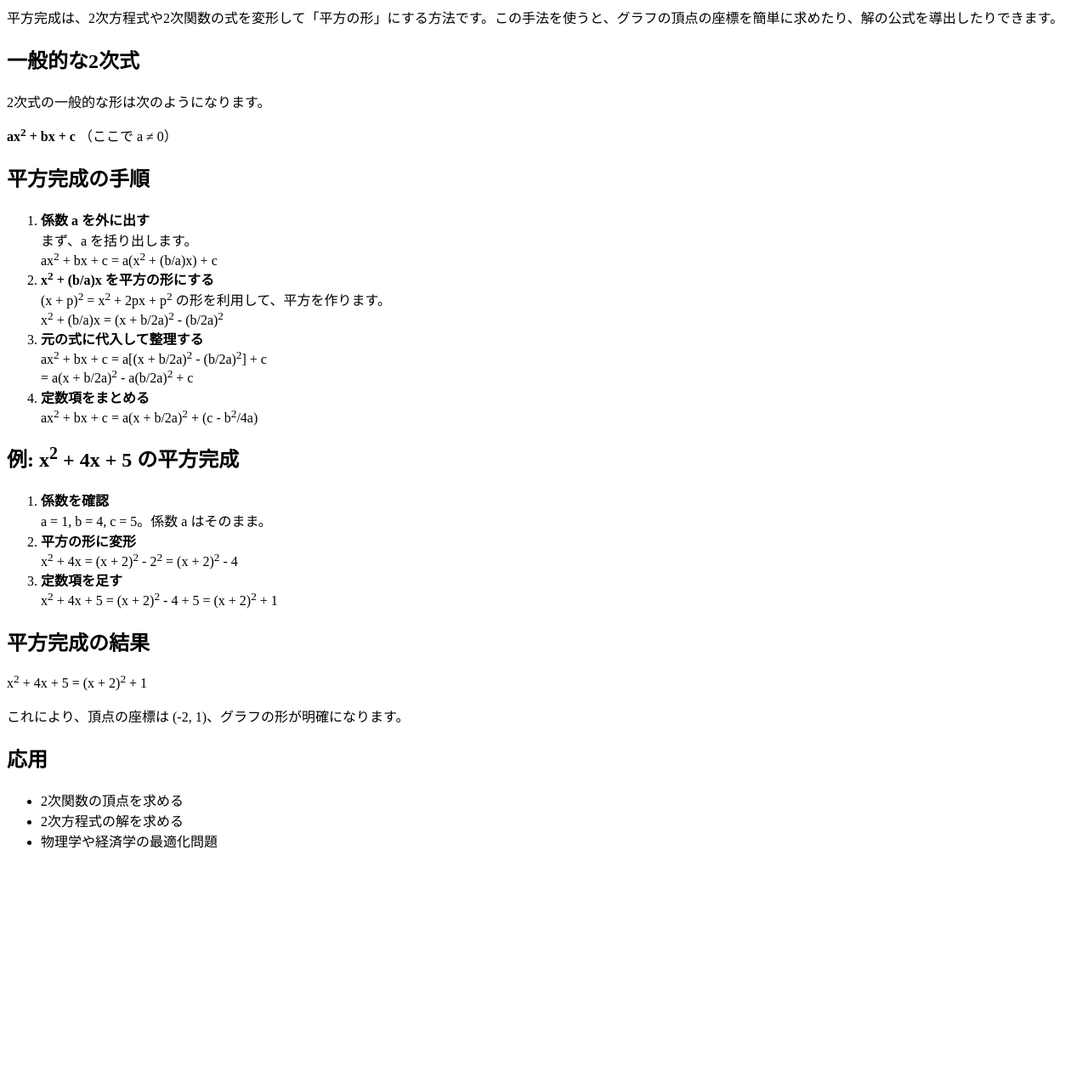
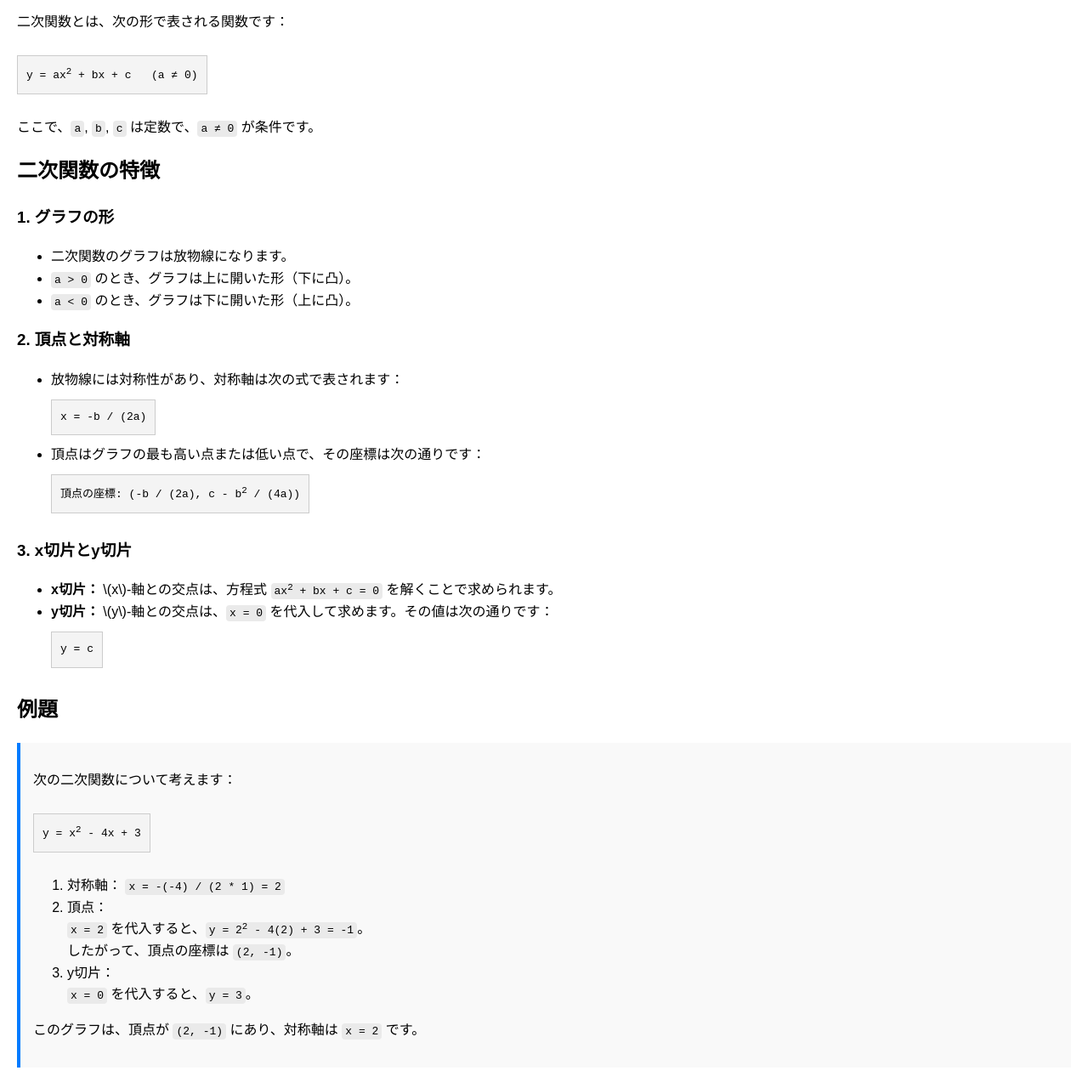
Before and after one commit to siawaseoktest/study, a plain HTML site: page index.html in a window 1280 px wide. Shown: the part 81-1354 px from the top of the page at 85% size. Before the commit the page ends 1098 px from the top, so only its background shows below. Drawn offline with Linux system fonts and the light colour scheme.

Commit message:
index.html を更新

```diff
--- a/index.html
+++ b/index.html
@@ -3,60 +3,95 @@
 <head>
     <meta charset="UTF-8">
     <meta name="viewport" content="width=device-width, initial-scale=1.0">
-    <title>平方完成の解説</title>
+    <title>二次関数の解説</title>
+    <style>
+        body {
+            font-family: Arial, sans-serif;
+            line-height: 1.6;
+            margin: 20px;
+        }
+        h1 {
+            color: #333;
+        }
+        .example {
+            background-color: #f9f9f9;
+            padding: 15px;
+            border-left: 4px solid #007BFF;
+            margin: 20px 0;
+        }
+        code {
+            background-color: #eaeaea;
+            padding: 2px 4px;
+            border-radius: 4px;
+            font-family: monospace;
+        }
+        .formula {
+            background-color: #f4f4f4;
+            padding: 10px;
+            border: 1px solid #ccc;
+            margin: 10px 0;
+            font-family: monospace;
+            display: inline-block;
+        }
+    </style>
 </head>
 <body>
-    <h1>平方完成の解説</h1>
-    <p>平方完成は、2次方程式や2次関数の式を変形して「平方の形」にする方法です。この手法を使うと、グラフの頂点の座標を簡単に求めたり、解の公式を導出したりできます。</p>
-    <h2>一般的な2次式</h2>
-    <p>2次式の一般的な形は次のようになります。</p>
-    <p><strong>ax<sup>2</sup> + bx + c</strong> （ここで a ≠ 0）</p>
+    <h1>二次関数の解説</h1>
+    <p>
+        二次関数とは、次の形で表される関数です：
+    </p>
+    <div class="formula">
+        y = ax<sup>2</sup> + bx + c &nbsp; (a ≠ 0)
+    </div>
+    <p>ここで、<code>a</code>, <code>b</code>, <code>c</code> は定数で、<code>a ≠ 0</code> が条件です。</p>
 
-    <h2>平方完成の手順</h2>
-    <ol>
-        <li>
-            <strong>係数 a を外に出す</strong><br>
-            まず、a を括り出します。<br>
-            ax<sup>2</sup> + bx + c = a(x<sup>2</sup> + (b/a)x) + c
+    <h2>二次関数の特徴</h2>
+    <h3>1. グラフの形</h3>
+    <ul>
+        <li>二次関数のグラフは放物線になります。</li>
+        <li><code>a &gt; 0</code> のとき、グラフは上に開いた形（下に凸）。</li>
+        <li><code>a &lt; 0</code> のとき、グラフは下に開いた形（上に凸）。</li>
+    </ul>
+
+    <h3>2. 頂点と対称軸</h3>
+    <ul>
+        <li>放物線には対称性があり、対称軸は次の式で表されます：<br>
+            <div class="formula">x = -b / (2a)</div>
         </li>
-        <li>
-            <strong>x<sup>2</sup> + (b/a)x を平方の形にする</strong><br>
-            (x + p)<sup>2</sup> = x<sup>2</sup> + 2px + p<sup>2</sup> の形を利用して、平方を作ります。<br>
-            x<sup>2</sup> + (b/a)x = (x + b/2a)<sup>2</sup> - (b/2a)<sup>2</sup>
+        <li>頂点はグラフの最も高い点または低い点で、その座標は次の通りです：<br>
+            <div class="formula">頂点の座標: (-b / (2a), c - b<sup>2</sup> / (4a))</div>
         </li>
-        <li>
-            <strong>元の式に代入して整理する</strong><br>
-            ax<sup>2</sup> + bx + c = a[(x + b/2a)<sup>2</sup> - (b/2a)<sup>2</sup>] + c<br>
-            = a(x + b/2a)<sup>2</sup> - a(b/2a)<sup>2</sup> + c
+    </ul>
+
+    <h3>3. x切片とy切片</h3>
+    <ul>
+        <li><strong>x切片：</strong> \(x\)-軸との交点は、方程式 <code>ax<sup>2</sup> + bx + c = 0</code> を解くことで求められます。</li>
+        <li><strong>y切片：</strong> \(y\)-軸との交点は、<code>x = 0</code> を代入して求めます。その値は次の通りです：<br>
+            <div class="formula">y = c</div>
         </li>
-        <li>
-            <strong>定数項をまとめる</strong><br>
-            ax<sup>2</sup> + bx + c = a(x + b/2a)<sup>2</sup> + (c - b<sup>2</sup>/4a)
-        </li>
-    </ol>
+    </ul>
 
-    <h2>例: x<sup>2</sup> + 4x + 5 の平方完成</h2>
-    <ol>
-        <li><strong>係数を確認</strong><br>
-            a = 1, b = 4, c = 5。係数 a はそのまま。
-        </li>
-        <li><strong>平方の形に変形</strong><br>
-            x<sup>2</sup> + 4x = (x + 2)<sup>2</sup> - 2<sup>2</sup> = (x + 2)<sup>2</sup> - 4
-        </li>
-        <li><strong>定数項を足す</strong><br>
-            x<sup>2</sup> + 4x + 5 = (x + 2)<sup>2</sup> - 4 + 5 = (x + 2)<sup>2</sup> + 1
-        </li>
-    </ol>
+    <h2>例題</h2>
+    <div class="example">
+        <p>次の二次関数について考えます：</p>
+        <div class="formula">y = x<sup>2</sup> - 4x + 3</div>
+        <ol>
+            <li>対称軸： <code>x = -(-4) / (2 * 1) = 2</code></li>
+            <li>頂点：<br>
+                <code>x = 2</code> を代入すると、<code>y = 2<sup>2</sup> - 4(2) + 3 = -1</code>。<br>
+                したがって、頂点の座標は <code>(2, -1)</code>。</li>
+            <li>y切片：<br>
+                <code>x = 0</code> を代入すると、<code>y = 3</code>。</li>
+        </ol>
+        <p>このグラフは、頂点が <code>(2, -1)</code> にあり、対称軸は <code>x = 2</code> です。</p>
+    </div>
 
-    <h2>平方完成の結果</h2>
-    <p>x<sup>2</sup> + 4x + 5 = (x + 2)<sup>2</sup> + 1</p>
-    <p>これにより、頂点の座標は (-2, 1)、グラフの形が明確になります。</p>
-
-    <h2>応用</h2>
+    <h2>まとめ</h2>
+    <p>二次関数の重要なポイント：</p>
     <ul>
-        <li>2次関数の頂点を求める</li>
-        <li>2次方程式の解を求める</li>
-        <li>物理学や経済学の最適化問題</li>
+        <li>放物線の形は定数 <code>a</code> の符号によって決まる。</li>
+        <li>頂点と対称軸を求めることで、グラフの形状を理解しやすくなる。</li>
+        <li>y切片やx切片も、グラフの特徴を把握する上で重要。</li>
     </ul>
 </body>
 </html>
```
